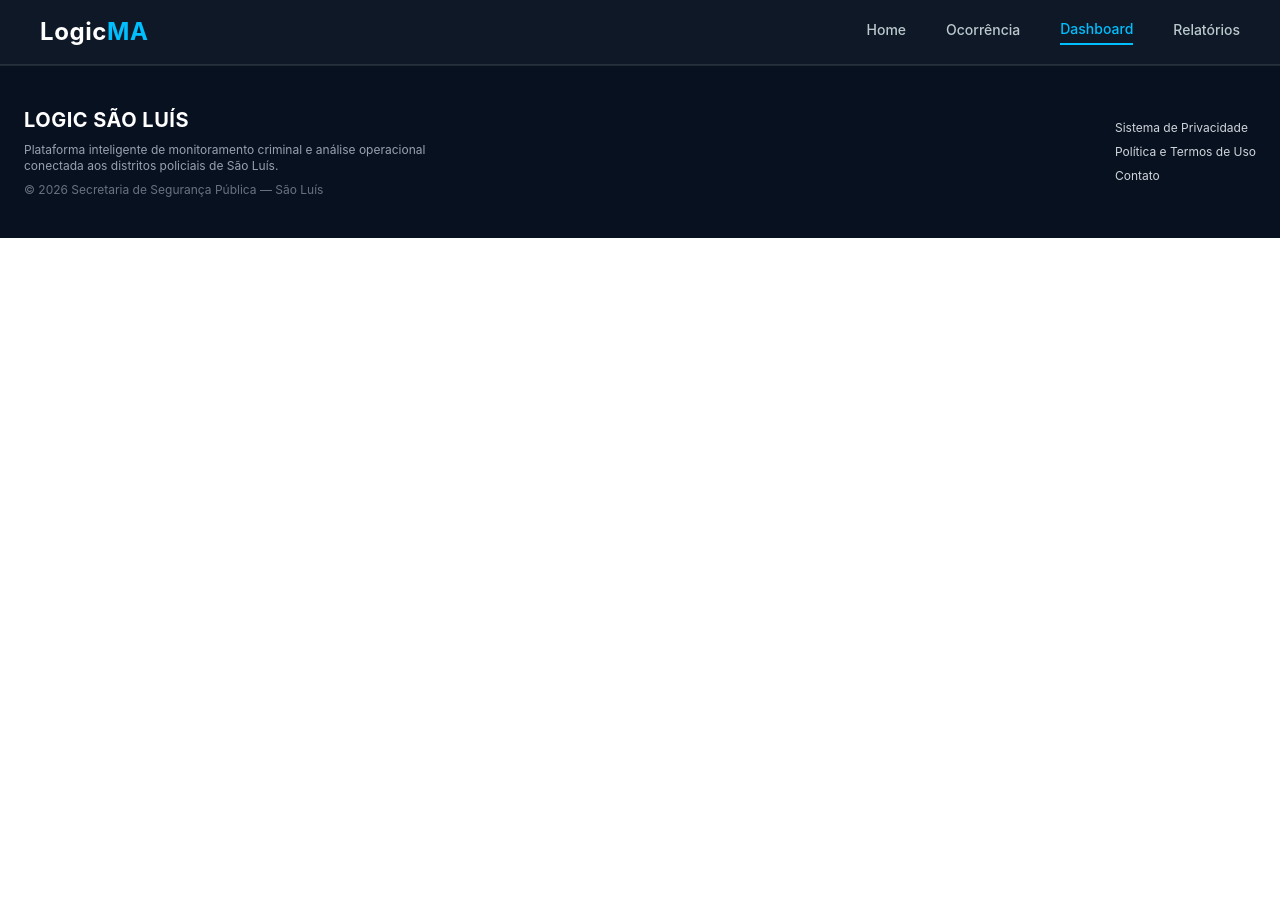
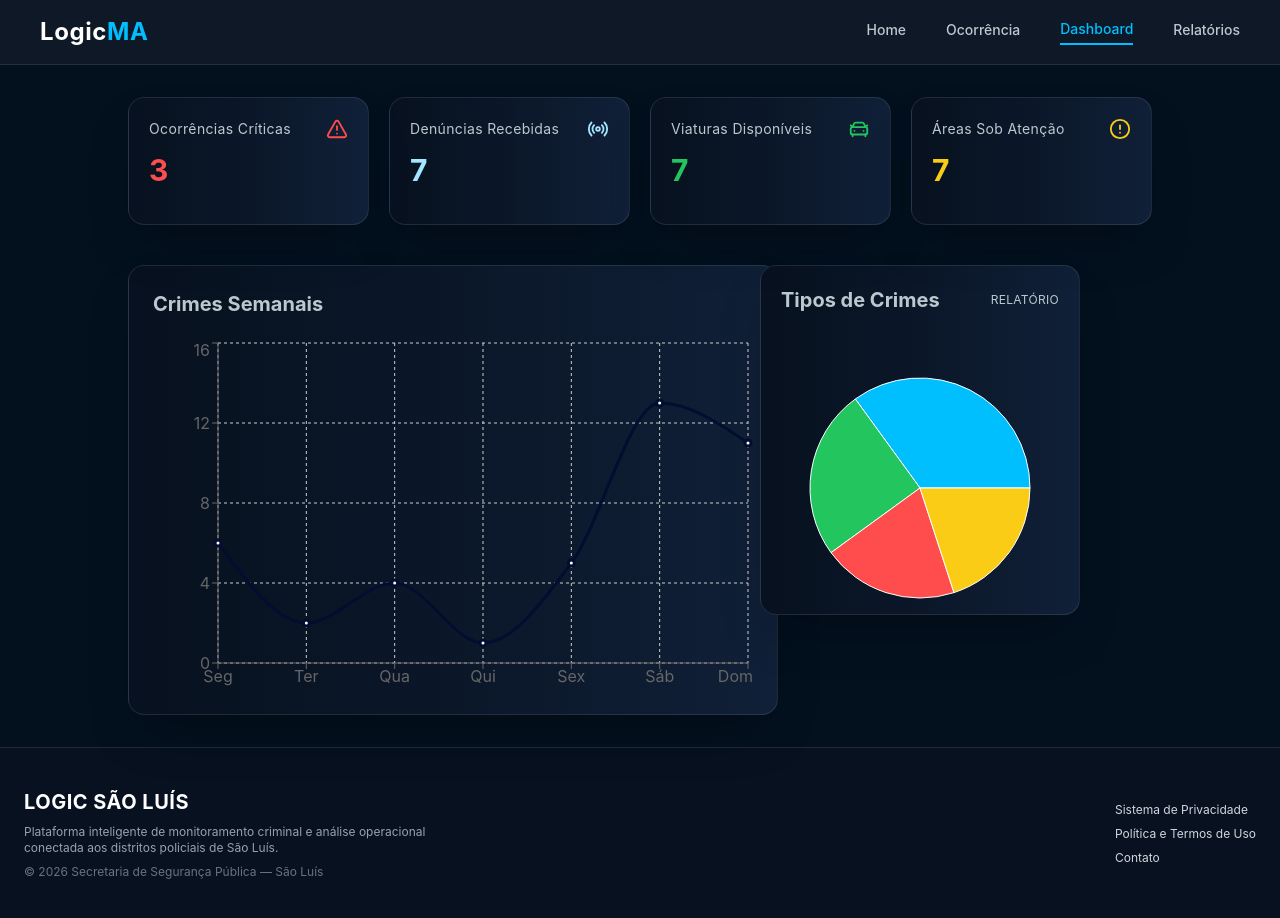
Before and after one commit to gabrielsilveiralim/police-district, a React (Vite) app: page /dashboard in a window 1280 px wide. Before the commit the page ends 800 px from the top, so only its background shows below. Built offline with nearby package versions, Linux system fonts and the light colour scheme.

Commit message:
feat: page dashboard and add recharts

```diff
--- a/package.json
+++ b/package.json
@@ -18,6 +18,7 @@
     "react-dom": "^18.3.1",
     "react-leaflet": "^4.2.1",
     "react-router-dom": "^7.15.1",
+    "recharts": "^3.8.1",
     "tailwindcss": "^4.3.0"
   },
   "devDependencies": {
--- a/src/page/dashboard/Dashboard.tsx
+++ b/src/page/dashboard/Dashboard.tsx
@@ -1,15 +1,157 @@
 import Footer from '../../compenent/footer/Footer';
 import Header from '../../compenent/header/Header';
+import { Radio, CarFront, TriangleAlert, CircleAlert } from 'lucide-react';
+import { ResponsiveContainer, LineChart, Line, CartesianGrid, XAxis, YAxis, Tooltip, PieChart, Pie, Cell } from 'recharts';
 
 export default function Dashboard() {
+
+    const evo = [
+        {
+            day: 'Seg',
+            crimes: 6
+        },
+        {
+            day: 'Ter',
+            crimes: 2
+        },
+        {
+            day: 'Qua',
+            crimes: 4
+        },
+        {
+            day: 'Qui',
+            crimes: 1
+        },
+        {
+            day: 'Sex',
+            crimes: 5
+        },
+        {
+            day: 'Sáb',
+            crimes: 13
+        },
+        {
+            day: 'Dom',
+            crimes: 11
+        }
+    ];
+
+    const pizza = [
+        {
+            name: 'Roubo',
+            value: 35
+        },
+        {
+            name: 'Furto',
+            value: 25
+        },
+        {
+            name: 'Violência',
+            value: 20
+        },
+        {
+            name: 'Arma de fogo',
+            value: 20
+        }
+    ];
+
+    const COLORS = [
+        '#00BFFF',
+        '#22C55E',
+        '#FF4D4D',
+        '#FACC15'
+    ];
+
     return (
         <>
-        <Header />
-        <main className='bg-[#111417] h-full w-full'>
+            <Header />
+            <main className='h-full w-full bg-[#03101e] py-8'>
+                <section className='px-4 sm:px-6 md:px-10 lg:px-20 xl:px-32'>
+                    <div className='grid grid-cols-2 lg:grid-cols-4 gap-5'>
+                        <div className='h-32 rounded-2xl border border-white/10 bg-linear-to-r from-[#07111F] via-[#0B1729] to-[#102038] p-5 shadow-2xl backdrop-blur-md'>
+                            <div className='mb-3 flex items-center justify-between'>
+                                <p className='text-sm tracking-wide text-[#BBC9CF]'> Ocorrências Críticas </p>
+                                <TriangleAlert size={22} className='text-[#FF4D4D]'/>
+                            </div>
+                            <span className='text-3xl font-bold text-[#FF4D4D]'> 3 </span>
+                        </div>
 
-        </main>
+                        <div className='h-32 rounded-2xl border border-white/10 bg-linear-to-r from-[#07111F] via-[#0B1729] to-[#102038] p-5 shadow-2xl backdrop-blur-md/30'>
+                            <div className='mb-3 flex items-center justify-between'>
+                                <p className='text-sm tracking-wide text-[#BBC9CF]'> Denúncias Recebidas </p>
+                                <Radio size={22} className='text-[#A4E6FF]'/>
+                            </div>
+                            <span className='text-3xl font-bold text-[#A4E6FF]'> 7 </span>
+                        </div>
 
-        <Footer />
+                        <div className='h-32 rounded-2xl border border-white/10 bg-linear-to-r from-[#07111F] via-[#0B1729] to-[#102038] p-5 shadow-2xl backdrop-blur-md'>
+                            <div className='mb-3 flex items-center justify-between'>
+                                <p className='text-sm tracking-wide text-[#BBC9CF]'> Viaturas Disponíveis </p>
+                                <CarFront size={22} className='text-[#22C55E]'/>
+                            </div>
+                            <span className='text-3xl font-bold text-[#22C55E]'> 7 </span>
+                        </div>
+                        <div className='h-32 rounded-2xl border border-white/10 bg-linear-to-r from-[#07111F] via-[#0B1729] to-[#102038] p-5 shadow-2xl backdrop-blur-md'>
+                            <div className='mb-3 flex items-center justify-between'>
+                                <p className='text-sm tracking-wide text-[#BBC9CF]'> Áreas Sob Atenção </p>
+                                <CircleAlert size={22} className='text-[#FACC15]'/>
+                            </div>
+                            <span className='text-3xl font-bold text-[#FACC15]'> 7 </span>
+                        </div>
+                    </div>
+
+                    <div className='grid grid-cols-1 gap-60 md:grid-cols-2'>
+                        <div className='mt-10 h-90 w-96 sm:w-xl lg:h-[450px] lg:w-[650px] rounded-2xl p-6 border border-white/10 bg-linear-to-r from-[#07111F] via-[#0B1729] to-[#102038] shadow-2xl'>
+                            <div className='mb-5'>
+                                <h2 className='text-xl font-bold text-[#BBC9CF]'> Crimes Semanais </h2>
+                            </div>
+                            <ResponsiveContainer width='100%' height='90%'>
+                                    <LineChart data={evo}>
+                                        <CartesianGrid strokeDasharray='3 3' />
+                                        <XAxis dataKey='day' />
+                                        <YAxis />
+                                        <Tooltip />
+                                        <Line
+                                            type='monotone'
+                                            dataKey='crimes'
+                                            stroke='#020d30'
+                                            strokeWidth={3} />
+                                    </LineChart>
+                            </ResponsiveContainer>
+                        </div>
+
+                        <div className='mt-10 h-[350px] w-80 rounded-2xl border border-white/10 bg-linear-to-r from-[#07111F] via-[#0B1729] to-[#102038] p-5 shadow-2xl'>
+                            <div className='mb-5 flex items-center justify-between'>
+                                <h2 className='text-xl font-bold text-[#BBC9CF]'> Tipos de Crimes </h2>
+                                <span className='text-xs tracking-wide text-[#BBC9CF]'> RELATÓRIO </span>
+                            </div>
+                            <ResponsiveContainer width='100%' height='100%'>
+                                <PieChart>
+                                    <Pie data={pizza}
+                                        dataKey='value'
+                                        cx='50%'
+                                        cy='50%'
+                                        outerRadius={110}>
+                                        {pizza.map((_, index) => (
+                                            <Cell
+                                                key={index}
+                                                fill={COLORS[index]}
+                                            />
+                                        ))}
+                                    </Pie>
+                                    <Tooltip />
+                                </PieChart>
+                            </ResponsiveContainer>
+                        </div>
+                    </div>
+
+
+
+
+
+                </section>
+            </main>
+            <Footer />
         </>
-        )
+    );
 }
--- a/src/page/dashboard/infoDados.ts
+++ /dev/null
@@ -1,39 +0,0 @@
-export interface Info {
-    id: number;
-    name: string;
-    description: string;
-    icon: string;
-}
-
-export const infoDados : Info[] = [
-    {
-        id: 1,
-        name: "Node.js",
-        description: "AMBIENTE DE EXECUÇÃO",
-        icon: "https://cdn.jsdelivr.net/gh/devicons/devicon@latest/icons/nodejs/nodejs-original.svg",
-    },
-    {
-        id: 2,
-        name: "Fastify / Express",
-        description: "FRAMEWORKS PARA DESENVOLVIMENTO DE API",
-        icon: "https://cdn.jsdelivr.net/gh/devicons/devicon@latest/icons/express/express-original.svg",
-    },
-    {
-        id: 3,
-        name: "Javascript /Typescript",
-        description: "JS RODA, TS TIPIFICA",
-        icon: "https://cdn.jsdelivr.net/gh/devicons/devicon@latest/icons/javascript/javascript-original.svg",
-    },
-    {
-        id: 4,
-        name: "PostgreSQL",
-        description: "ARMAZENAMENTO RELACIONAL",
-        icon: "https://cdn.jsdelivr.net/gh/devicons/devicon@latest/icons/postgresql/postgresql-original.svg",
-    },
-    {
-        id: 5,
-        name: "Prisma / Drizzle",
-        description: "ORMs PARA MODELAGEM DE BANCO DE DADOS",
-        icon: "https://cdn.jsdelivr.net/gh/devicons/devicon@latest/icons/prisma/prisma-original.svg",
-    }
-];
```
Also changed, not shown: 1 other file (tests, documents, lock files or other folders).
